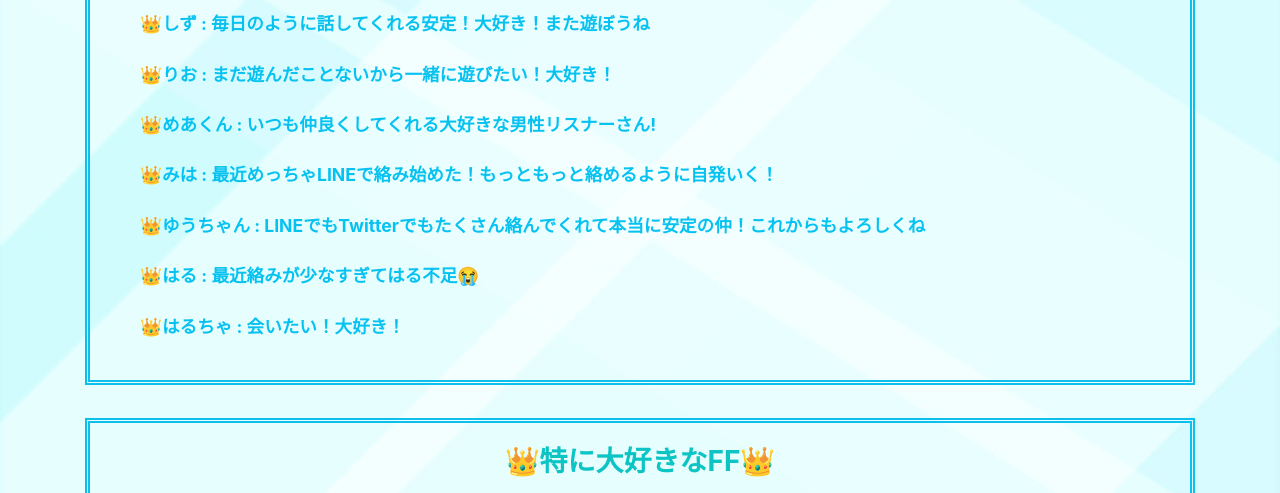
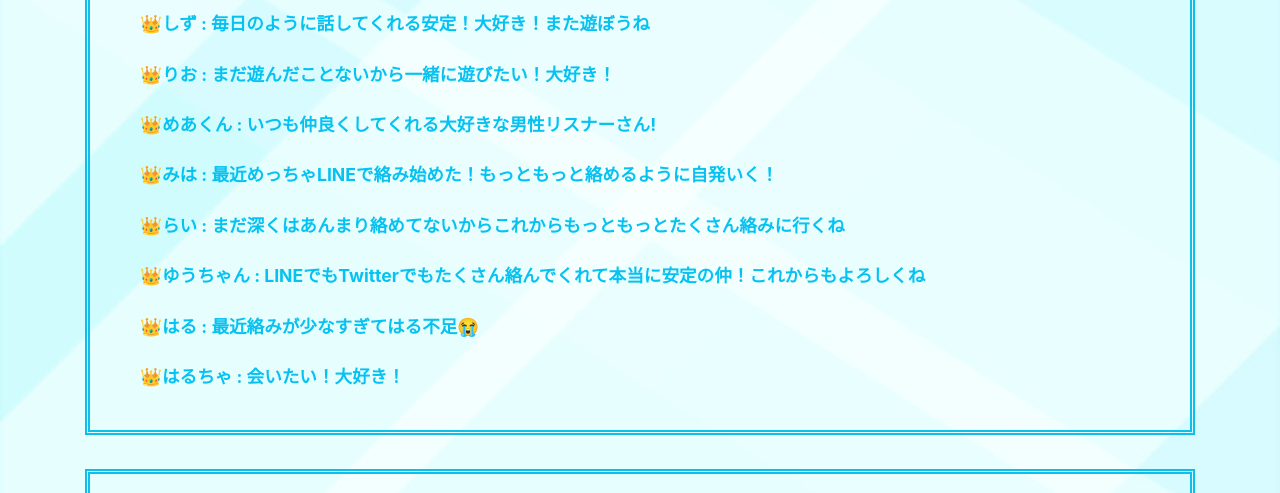
Before and after one commit to yuu-love56n/yuu-love56n.github.io.profile.yuu_love56n, a plain HTML site: page html/LoveFF.html in a window 1280 px wide. Shown: the part 278-771 px from the top of the page. Drawn offline with nearby package versions, Linux system fonts and the light colour scheme.

Commit message:
third commit

```diff
--- a/html/LoveFF.html
+++ b/html/LoveFF.html
@@ -19,6 +19,7 @@
                 <li>りお : まだ遊んだことないから一緒に遊びたい！大好き！</li><br>
                 <li>めあくん : いつも仲良くしてくれる大好きな男性リスナーさん!</li><br>
                 <li>みは : 最近めっちゃLINEで絡み始めた！もっともっと絡めるように自発いく！</li><br>
+                <li>らい : まだ深くはあんまり絡めてないからこれからもっともっとたくさん絡みに行くね</li><br>
                 <li>ゆうちゃん : LINEでもTwitterでもたくさん絡んでくれて本当に安定の仲！これからもよろしくね</li><br>
                 <li>はる : 最近絡みが少なすぎてはる不足😭</li><br>
                 <li>はるちゃ : 会いたい！大好き！</li><br>
```
